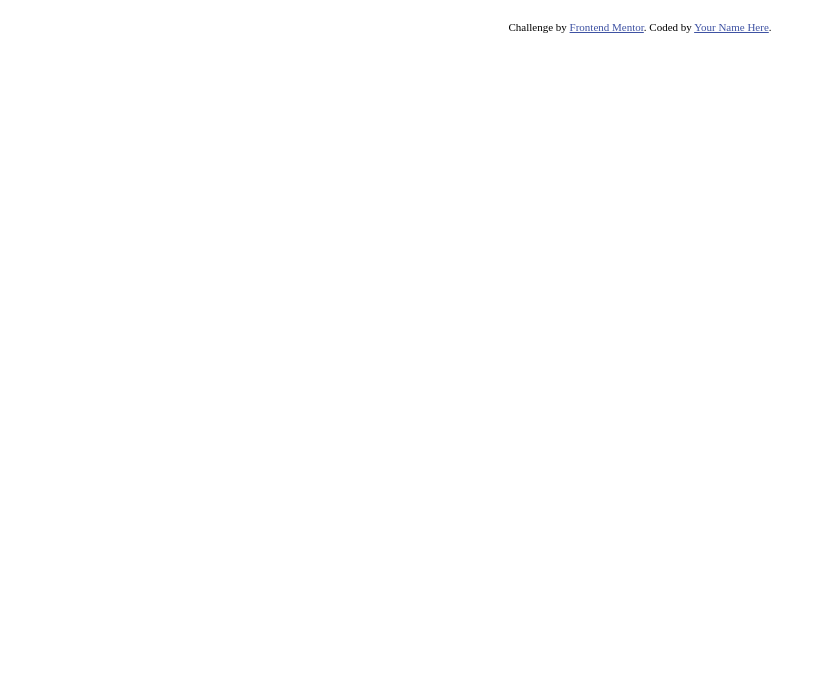
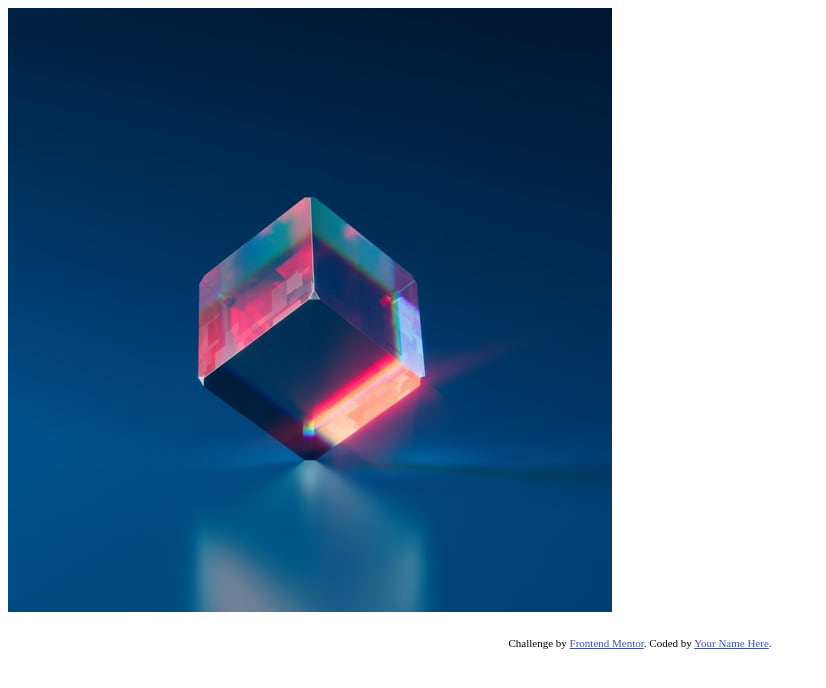
Before and after one commit to iprinceroyy/NFT-preview-card, a plain HTML site: page index.html in a window 1280 px wide. Shown: the whole page, without its empty margins (0-826 px from the left). Drawn offline with Linux system fonts and the light colour scheme.

Commit message:
image added

```diff
--- a/index.html
+++ b/index.html
@@ -27,8 +27,7 @@
     <main id="main" class="container">
         <div class="card">
             <div class="image-equilibrium">
-
-            </div>
+                <img src="assets/images/image-equilibrium.jpg" alt="equilibrium-img" /></div>
             <div class="description">
                 <h1></h1>
                 <p></p>
```
